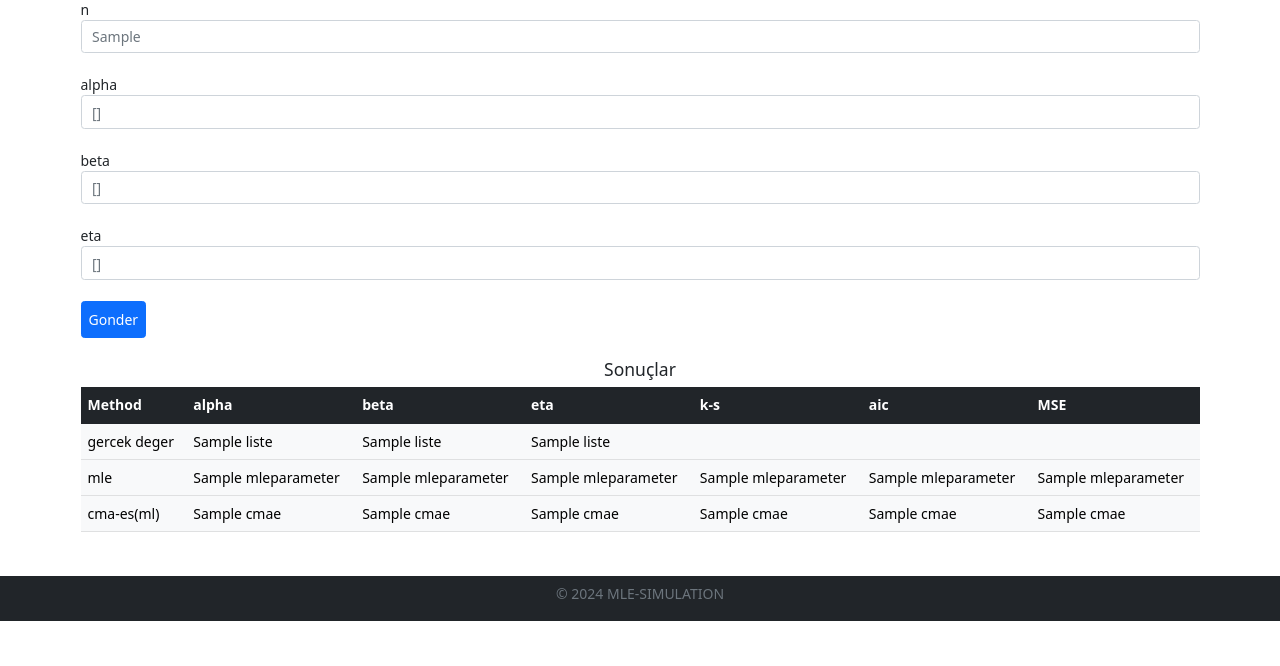
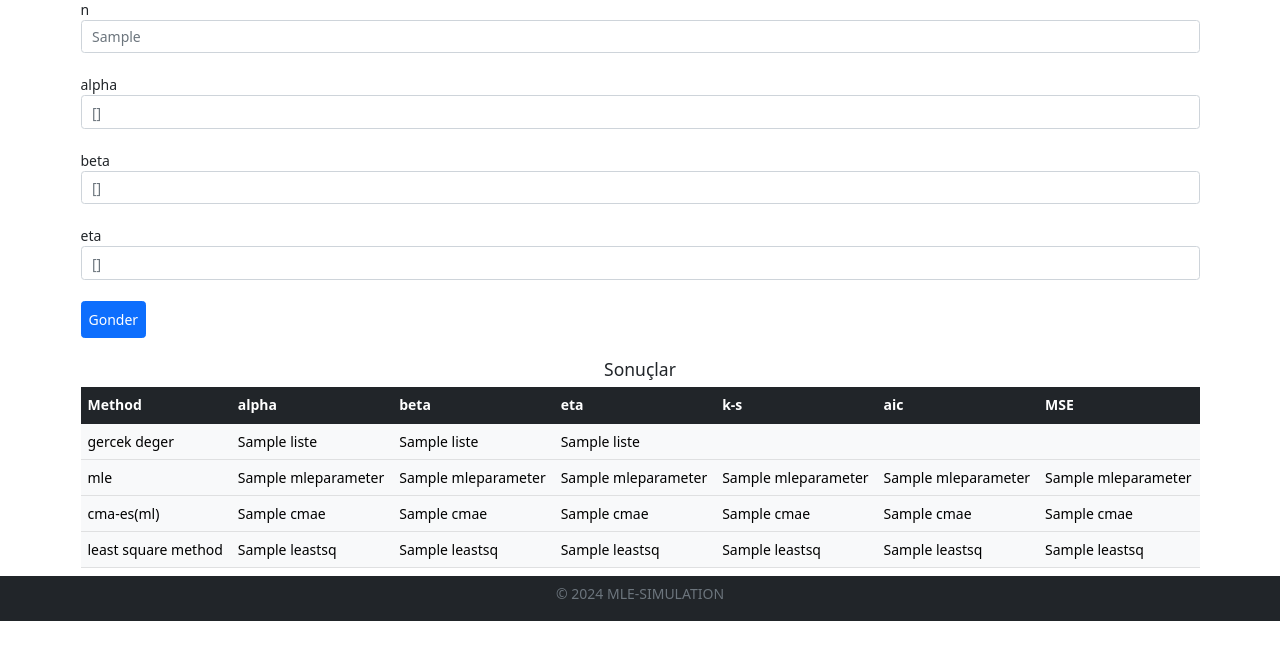
Before and after one commit to SirmaXX/mlesimulation, a Flask app: template simulation_app/app/templates/views/main/estimator.html in a window 1280 px wide. Shown: the part 179-845 px from the top of the page. Before the commit the page ends 800 px from the top, so only its background shows below. Run offline with Flask 3, Linux system fonts and the light colour scheme; the template is opened without the code that fills it: most values are stand-ins (such as "Sample title", 1, 10 or a date in 2020); some libraries are stand-ins or nearby versions.

Commit message:
least square method

```diff
--- a/simulation_app/app/templates/views/main/estimator.html
+++ b/simulation_app/app/templates/views/main/estimator.html
@@ -68,6 +68,16 @@
                         <td>{{cmaes[4] }}</td>
                         <td>{{cmaes[5] }}</td>
                     </tr>
+                    <tr class="table-light">
+                        <td>least square method</td>
+                        <td>{{ leastsq[0] }}</td>
+                        <td>{{ leastsq[1] }}</td>
+                        <td>{{ leastsq[2] }}</td>
+                        <td>{{ leastsq[3] }}</td>
+                        <td>{{leastsq[4] }}</td>
+                        <td>{{leastsq[5] }}</td>
+                    </tr>
+
 
                 </tbody>
             </table>
```
Also changed, not shown: simulation_app/app/Lib/functions.py (+33 -1 lines), simulation_app/app/routes/main.py (+5 -6 lines), 8 other files.
